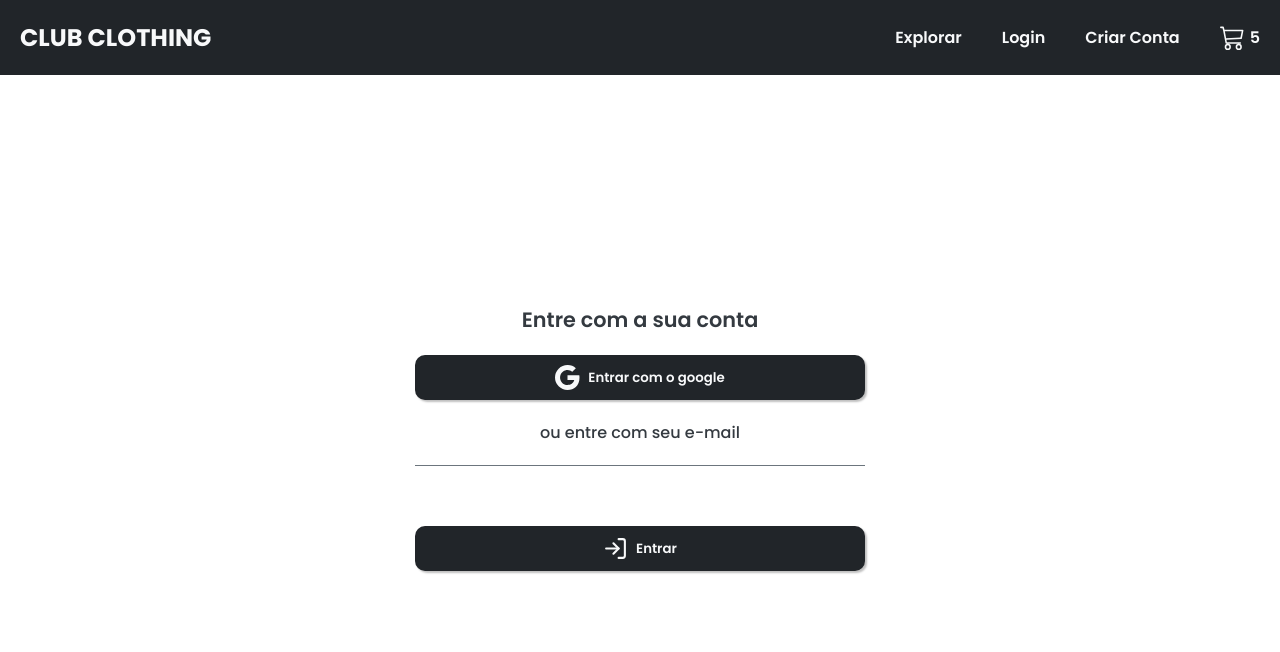
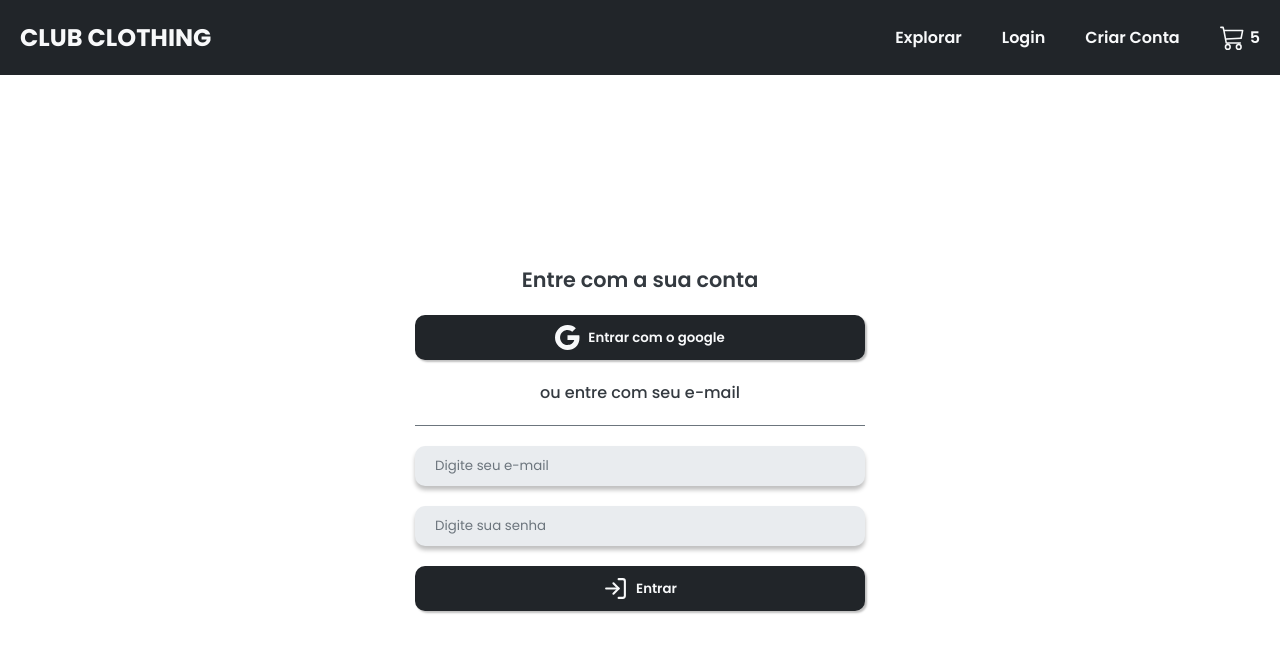
Before and after one commit to Hector-Lopes/ECOMMERCE-SHOP, a React (Create React App) app: page /login in a window 1280 px wide. Shown: the top 652 px of the page. Built offline with nearby package versions, Linux system fonts and the light colour scheme; no server answers.

Commit message:
feat: add custom-input component

```diff
--- /dev/null
+++ b/src/components/custom-input/custom-input.component.tsx
@@ -0,0 +1,20 @@
+import { FunctionComponent ,InputHTMLAttributes} from 'react'
+
+//styles
+import { CustomInputContainer } from './custom-input.styles'
+
+interface CustomInputProps  extends InputHTMLAttributes<HTMLInputElement>{
+    hasError?:boolean
+}
+
+
+
+const CustomInput:React.FC  <CustomInputProps> = ({ hasError,...rest}) => {
+    return (
+        <CustomInputContainer hasError={hasError} {...rest} ></CustomInputContainer>
+    )
+}
+
+
+
+export default CustomInput
--- /dev/null
+++ b/src/components/custom-input/custom-input.styles.ts
@@ -0,0 +1,30 @@
+import styled from 'styled-components'
+import Colors from '../../theme/theme.colors'
+
+type CustomInputContainerProps = {
+  hasError?: boolean
+}
+
+export const CustomInputContainer = styled.input<CustomInputContainerProps>`
+  border: none;
+  width: 100%;
+  background-color: ${Colors.input.background};
+  padding-right: 20px;
+  padding-left: 20px;
+  padding-top: 10px;
+  padding-bottom: 10px;
+  box-shadow: 0px 4px 4px rgba(0, 0, 0, 0.25);
+  border-radius: 10px;
+  color: ${Colors.text.dark};
+  border: ${(props) => (props.hasError ? `2px solid ${Colors.error}` : 'none')};
+
+  &::placeholder {
+    color: ${(props) =>
+      props.hasError ? Colors.error : Colors.input.placeholder};
+  }
+
+  &:focus {
+    outline: ${(props) =>
+      props.hasError ? 'none' : `2px solid ${Colors.input.placeholder}`};
+  }
+  `
--- a/src/pages/login/login.page.tsx
+++ b/src/pages/login/login.page.tsx
@@ -13,6 +13,7 @@ import {
   LoginInputContainer,
   LoginSubtitle
 } from './login.stykes'
+import CustomInput from '../../components/custom-input/custom-input.component'
 
 const LoginPage = () => {
   return (
@@ -25,8 +26,13 @@ const LoginPage = () => {
             Entrar com o google
           </CustomButton>
           <LoginSubtitle>ou entre com seu e-mail</LoginSubtitle>
-          <LoginInputContainer></LoginInputContainer>
-          <LoginInputContainer></LoginInputContainer>
+          <LoginInputContainer>
+          <CustomInput placeholder='Digite seu e-mail'></CustomInput>
+          </LoginInputContainer>
+          <LoginInputContainer>
+          <CustomInput placeholder='Digite sua senha'></CustomInput>
+          </LoginInputContainer>
+
           <CustomButton startIcon={<FiLogIn size={25}></FiLogIn>}>Entrar</CustomButton>
         </LoginContent>
       </LoginContainer>
```
